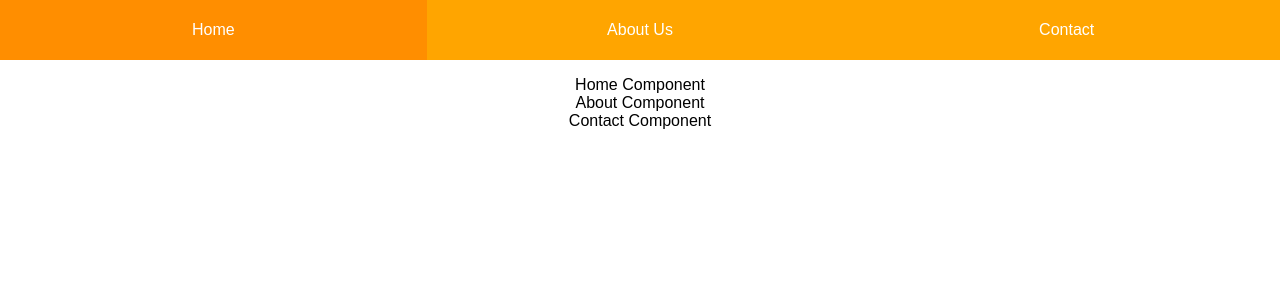
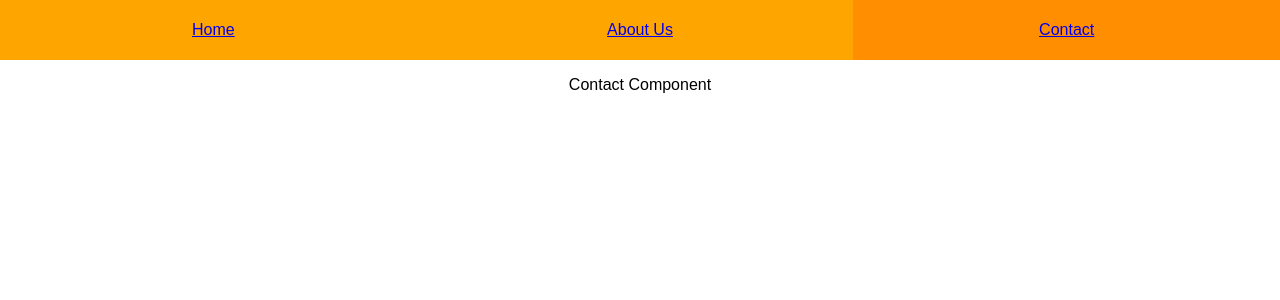
Before and after one commit to pesto-students/batch-6-march-exercises, a React (Create React App) app in the folder setup-router/: page /contact in a window 1280 px wide. Shown: the top 300 px of the page. Built offline with nearby package versions, Linux system fonts and the light colour scheme; the HTML template or start-up script is replaced by a standard one.

Commit message:
Complete setup react router

```diff
--- a/setup-router/package.json
+++ b/setup-router/package.json
@@ -8,6 +8,7 @@
   "dependencies": {
     "react": "^16.3.2",
     "react-dom": "^16.3.2",
+    "react-router-dom": "^5.0.0",
     "react-scripts": "1.1.4"
   },
   "devDependencies": {
--- a/setup-router/src/App.js
+++ b/setup-router/src/App.js
@@ -1,9 +1,10 @@
 import React, { Component, Fragment } from 'react';
-
+import { BrowserRouter as Router, Switch, Route, Redirect } from 'react-router-dom';
 import Navbar from './components/Navbar';
 import Home from './components/Home';
 import About from './components/About';
 import Contact from './components/Contact';
+import NotFound from './components/NotFound';
 
 import './styles/App.css';
 
@@ -11,10 +12,17 @@ class App extends Component {
   render() {
     return (
       <Fragment>
-        <Navbar />
-        <Home />
-        <About />
-        <Contact />
+        <Router >
+          <Navbar />
+
+          <Switch>
+            <Route exact path="/" render={() => <Redirect to="/home" />} />
+            <Route path="/home" component={Home} />
+            <Route path="/about" component={About} />
+            <Route path="/contact" component={Contact} />
+            <Route component={NotFound} />
+          </Switch>
+        </Router>
       </Fragment>
     );
   }
--- a/setup-router/src/components/Navbar.js
+++ b/setup-router/src/components/Navbar.js
@@ -1,4 +1,5 @@
 import React, { Component } from 'react';
+import { NavLink } from 'react-router-dom';
 
 import '../styles/App.css';
 
@@ -6,9 +7,15 @@ export default class Navbar extends Component {
   render() {
     return (
       <ul className="nav">
-        <li className="active">Home</li>
-        <li>About Us</li>
-        <li>Contact</li>
+        <li>
+          <NavLink to="/home" activeClassName="active"> Home </NavLink>
+        </li>
+        <li>
+          <NavLink to="/about" activeClassName="active"> About Us </NavLink>
+        </li>
+        <li>
+          <NavLink to="/contact" activeClassName="active"> Contact </NavLink>
+        </li>
       </ul>
     );
   }
--- /dev/null
+++ b/setup-router/src/components/NotFound.js
@@ -0,0 +1,9 @@
+import React from 'react';
+
+export default function NotFound() {
+  return (
+    <div>
+        404 Not Found
+    </div>
+  );
+}
```
Also changed, not shown: 2 other files (tests, documents, lock files or other folders).
